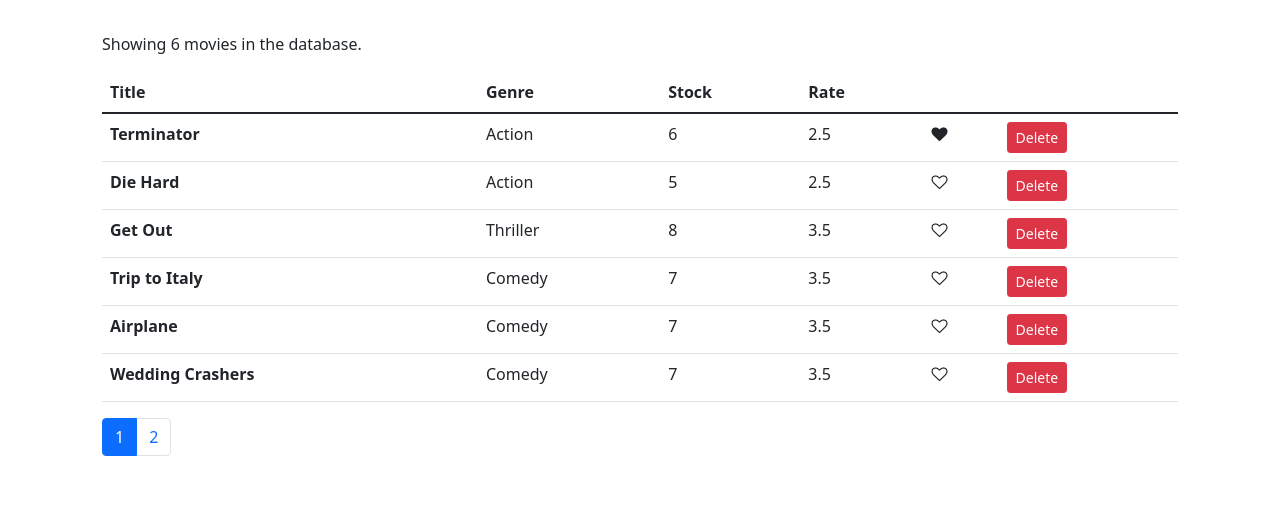
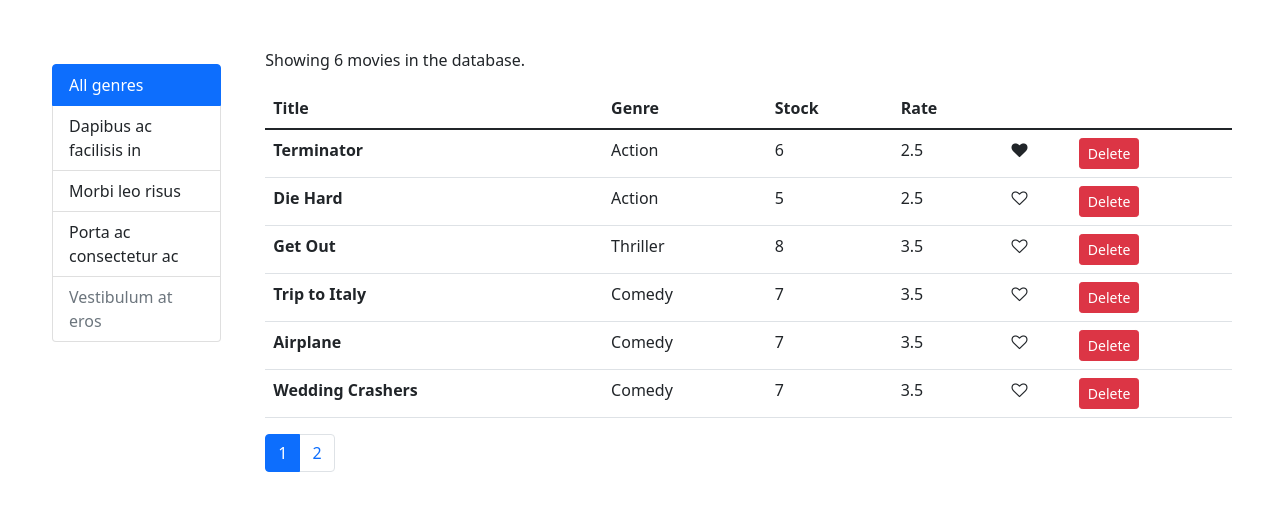
Before and after one commit to Daniyal-Shah/vidly-react, a React (Create React App) app: page / in a window 1280 px wide. Shown: the top 510 px of the page. Built offline with nearby package versions, Linux system fonts and the light colour scheme.

Commit message:
changed directories and debugged errors

```diff
--- /dev/null
+++ b/src/components/common/listGroup.jsx
@@ -0,0 +1,23 @@
+const ListGroup = () => {
+  return (
+    <div class="list-group">
+      <a href="#" class="list-group-item list-group-item-action active">
+        All genres
+      </a>
+      <a href="#" class="list-group-item list-group-item-action">
+        Dapibus ac facilisis in
+      </a>
+      <a href="#" class="list-group-item list-group-item-action">
+        Morbi leo risus
+      </a>
+      <a href="#" class="list-group-item list-group-item-action">
+        Porta ac consectetur ac
+      </a>
+      <a href="#" class="list-group-item list-group-item-action disabled">
+        Vestibulum at eros
+      </a>
+    </div>
+  );
+};
+
+export default ListGroup;
--- a/src/components/movies.jsx
+++ b/src/components/movies.jsx
@@ -1,11 +1,93 @@
 import React, { Component } from "react";
-import getMovies from "../"
+import Like from "./common/like";
+import { paginate } from "../../src/utils/paginate";
+import { getMovies } from "../services/fakeMovieService";
+import Pagination from "./common/pagination";
+import ListGroup from "./common/listGroup";
+
 class Movie extends Component {
-    state={
-        movies:
-    }
+  state = {
+    movies: getMovies(),
+    pageSize: 6,
+    currentPage: 1,
+  };
+
+  handleDelete = (movie) => {
+    const movies = this.state.movies.filter((m) => m._id !== movie._id);
+    this.setState({ movies });
+  };
+  handleLike = (movie) => {
+    const movies = [...this.state.movies];
+    const index = movies.indexOf(movie);
+    movies[index] = { ...movies[index] };
+    movies[index].liked = !movies[index].liked;
+    this.setState({ movies });
+  };
+  handlePageChange = (page) => {
+    this.setState({ currentPage: page });
+  };
+
   render() {
-    return <div></div>;
+    const { length: count } = this.state.movies;
+    const { pageSize, currentPage, movies: allMovies } = this.state;
+
+    const movies = paginate(allMovies, currentPage, pageSize);
+
+    if (count === 0) return <p>There are no movies in the database</p>;
+    else
+      return (
+        <div className="container-fluid p-5">
+          <div className="row">
+            <div className="col-2 p-3 me-3">
+              <ListGroup />
+            </div>
+            <div className="col ">
+              <p>Showing {movies.length} movies in the database.</p>
+              <table className="table">
+                <thead>
+                  <tr>
+                    <th scope="col">Title</th>
+                    <th scope="col">Genre</th>
+                    <th scope="col">Stock</th>
+                    <th scope="col">Rate</th>
+                    <th scope="col"></th>
+                  </tr>
+                </thead>
+                <tbody>
+                  {movies.map((movie) => (
+                    <tr key={movie._id}>
+                      <th scope="row">{movie.title}</th>
+                      <td>{movie.genre.name}</td>
+                      <td>{movie.numberInStock}</td>
+                      <td>{movie.dailyRentalRate}</td>
+                      <td>
+                        <Like
+                          liked={movie.liked}
+                          onClick={() => this.handleLike(movie)}
+                        />
+                      </td>
+                      <td>
+                        <button
+                          className="btn btn-danger btn-sm"
+                          onClick={() => this.handleDelete(movie)}
+                        >
+                          Delete
+                        </button>
+                      </td>
+                    </tr>
+                  ))}
+                </tbody>
+              </table>
+              <Pagination
+                itemsCount={count}
+                pageSize={this.state.pageSize}
+                onPageChange={this.handlePageChange}
+                currentPage={this.state.currentPage}
+              />
+            </div>
+          </div>
+        </div>
+      );
   }
 }
 export default Movie;
--- a/src/index.js
+++ b/src/index.js
@@ -5,22 +5,16 @@ import App from './App';
 import reportWebVitals from './reportWebVitals';
 import 'bootstrap/dist/css/bootstrap.css';
 import 'font-awesome/css/font-awesome.css';
-import Movie from './services/components/movies';
-import Pagination from './services/components/pagination';
-import Menu from './services/components/menu';
+import Movie from './components/movies';
+
+
 
 
 ReactDOM.render(
   <React.StrictMode>
-    <div className="container p-2 my-4" >
-      <div class="row">
-        <div className="col">
-          <Movie />
-        </div>
-      </div>
-
-    </div>
-
+          <div>
+          <Movie/>
+          </div>
   </React.StrictMode>,
   document.getElementById('root')
 );
--- a/src/services/components/menu.jsx
+++ /dev/null
@@ -1,22 +0,0 @@
-import React, { Component } from "react";
-
-const Menu = (props) => {
-  return (
-    <div class="btn-group-vertical btn-group-lg" role="group">
-      <button type="button" class=" active btn btn-outline-primary ">
-        All genres
-      </button>
-      <button type="button" class="btn btn-outline-primary ">
-        Action
-      </button>
-      <button type="button" class="btn btn-outline-primary ">
-        Thriller
-      </button>
-      <button type="button" class="btn btn-outline-primary ">
-        Comedy
-      </button>
-    </div>
-  );
-};
-
-export default Menu;
--- a/src/services/components/movies.jsx
+++ /dev/null
@@ -1,85 +0,0 @@
-import React, { Component } from "react";
-import Like from "../../components/common/like";
-import { paginate } from "../../utils/paginate";
-import { getMovies } from "../fakeMovieService";
-import Pagination from "./pagination";
-
-class Movie extends Component {
-  state = {
-    movies: getMovies(),
-    pageSize: 6,
-    currentPage: 1,
-  };
-
-  handleDelete = (movie) => {
-    const movies = this.state.movies.filter((m) => m._id !== movie._id);
-    this.setState({ movies });
-  };
-  handleLike = (movie) => {
-    const movies = [...this.state.movies];
-    const index = movies.indexOf(movie);
-    movies[index] = { ...movies[index] };
-    movies[index].liked = !movies[index].liked;
-    this.setState({ movies });
-  };
-  handlePageChange = (page) => {
-    this.setState({ currentPage: page });
-  };
-
-  render() {
-    const { length: count } = this.state.movies;
-    const { pageSize, currentPage, movies: allMovies } = this.state;
-
-    const movies = paginate(allMovies, currentPage, pageSize);
-
-    if (count === 0) return <p>There are no movies in the database</p>;
-    else
-      return (
-        <div className="container">
-          <p>Showing {movies.length} movies in the database.</p>
-          <table className="table">
-            <thead>
-              <tr>
-                <th scope="col">Title</th>
-                <th scope="col">Genre</th>
-                <th scope="col">Stock</th>
-                <th scope="col">Rate</th>
-                <th scope="col"></th>
-              </tr>
-            </thead>
-            <tbody>
-              {movies.map((movie) => (
-                <tr key={movie._id}>
-                  <th scope="row">{movie.title}</th>
-                  <td>{movie.genre.name}</td>
-                  <td>{movie.numberInStock}</td>
-                  <td>{movie.dailyRentalRate}</td>
-                  <td>
-                    <Like
-                      liked={movie.liked}
-                      onClick={() => this.handleLike(movie)}
-                    />
-                  </td>
-                  <td>
-                    <button
-                      className="btn btn-danger btn-sm"
-                      onClick={() => this.handleDelete(movie)}
-                    >
-                      Delete
-                    </button>
-                  </td>
-                </tr>
-              ))}
-            </tbody>
-          </table>
-          <Pagination
-            itemsCount={count}
-            pageSize={this.state.pageSize}
-            onPageChange={this.handlePageChange}
-            currentPage={this.state.currentPage}
-          />
-        </div>
-      );
-  }
-}
-export default Movie;
```
Also changed, not shown: src/components/common/pagination.jsx (renamed from src/services/components/pagination.jsx), src/components/read.txt (added).
